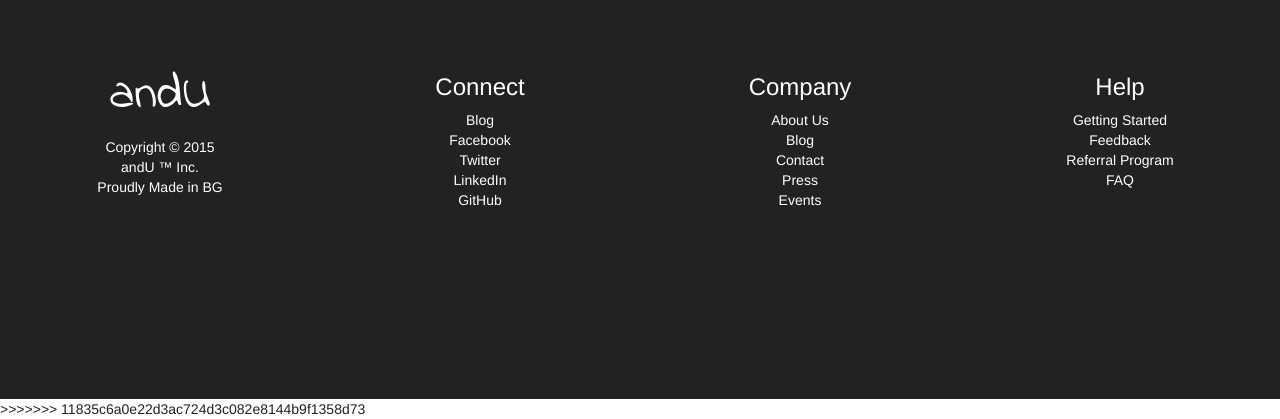
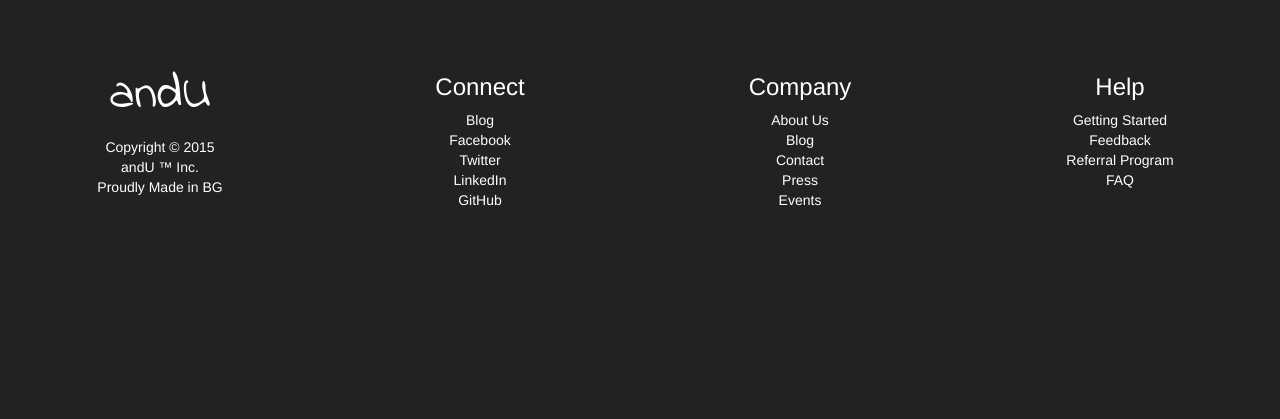
Before and after one commit to petarivanovv9/MatchMe, a Django app: page / in a window 1280 px wide. Shown: the part 4001-4420 px from the top of the page. After the commit the page ends 4207 px from the top, so only its background shows below. Run offline with Django 3.2, Linux system fonts and the light colour scheme; grey boxes labelled with a size stand in for pictures from a placeholder-image service; some libraries are stand-ins or nearby versions.

Commit message:
fix index page

```diff
--- a/thor/website/templates/index.html
+++ b/thor/website/templates/index.html
@@ -166,4 +166,3 @@
 </script>
 </body>
 </html>
->>>>>>> 11835c6a0e22d3ac724d3c082e8144b9f1358d73
```
